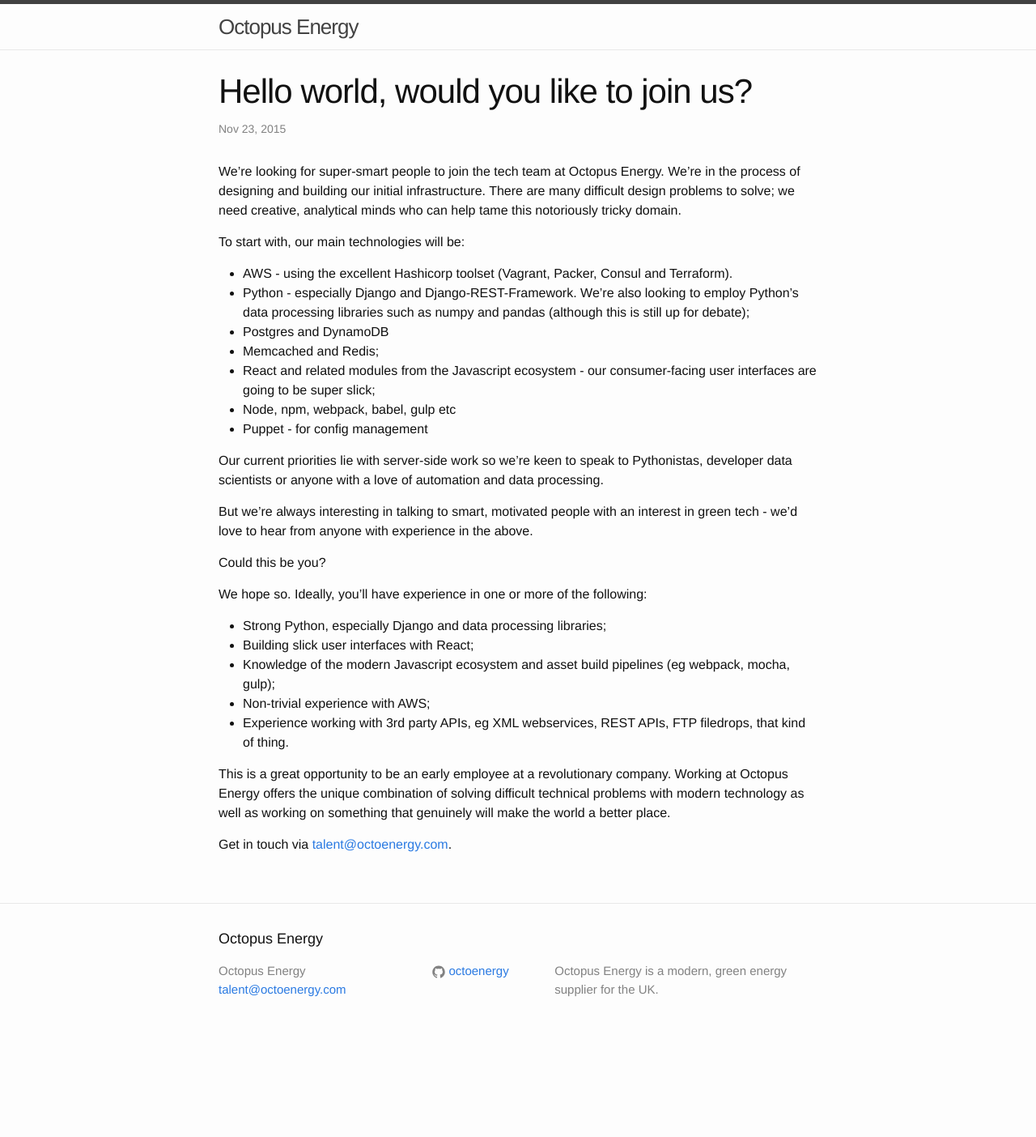
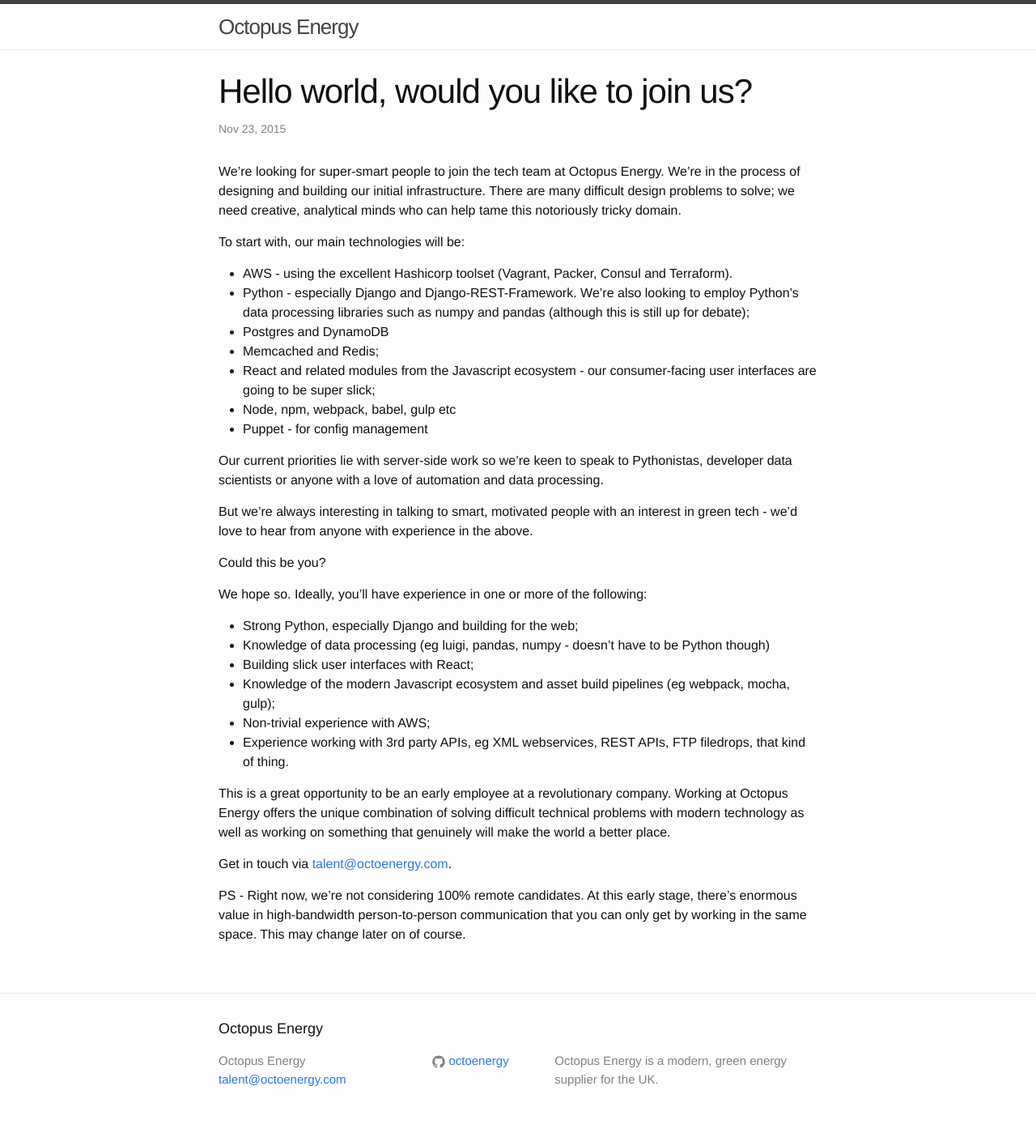
Before and after one commit to octoenergy/octoenergy.github.io, a Jekyll site: the page built from _posts/2015-11-23-tech-jobs.markdown, in a window 1280 px wide. Shown: the whole page at 81% size. Built offline with Jekyll 4.4.1, drawn with Linux system fonts in a browser that asks for light colours; before the commit the page ends 1293 px from its top, so only the background shows below that.

Commit message:
Add note on remote working to job ad.

```diff
--- a/_posts/2015-11-23-tech-jobs.markdown
+++ b/_posts/2015-11-23-tech-jobs.markdown
@@ -26,7 +26,9 @@
 
 We hope so. Ideally, you'll have experience in one or more of the following:
 
-- Strong Python, especially Django and data processing libraries;
+- Strong Python, especially Django and building for the web;
+- Knowledge of data processing (eg luigi, pandas, numpy - doesn't have
+  to be Python though)
 - Building slick user interfaces with React;
 - Knowledge of the modern Javascript ecosystem and asset build pipelines (eg
   webpack, mocha, gulp);
@@ -37,3 +39,9 @@
 This is a great opportunity to be an early employee at a revolutionary company. Working at Octopus Energy offers the unique combination of solving difficult technical problems with modern technology as well as working on something that genuinely will make the world a better place.
 
 Get in touch via [talent@octoenergy.com](mailto:talent@octoenergy.com).
+
+
+PS - Right now, we're not considering 100% remote candidates. At this early
+stage, there's enormous value in high-bandwidth person-to-person communication
+that you can only get by working in the same space. This may change later on of
+course.
```
